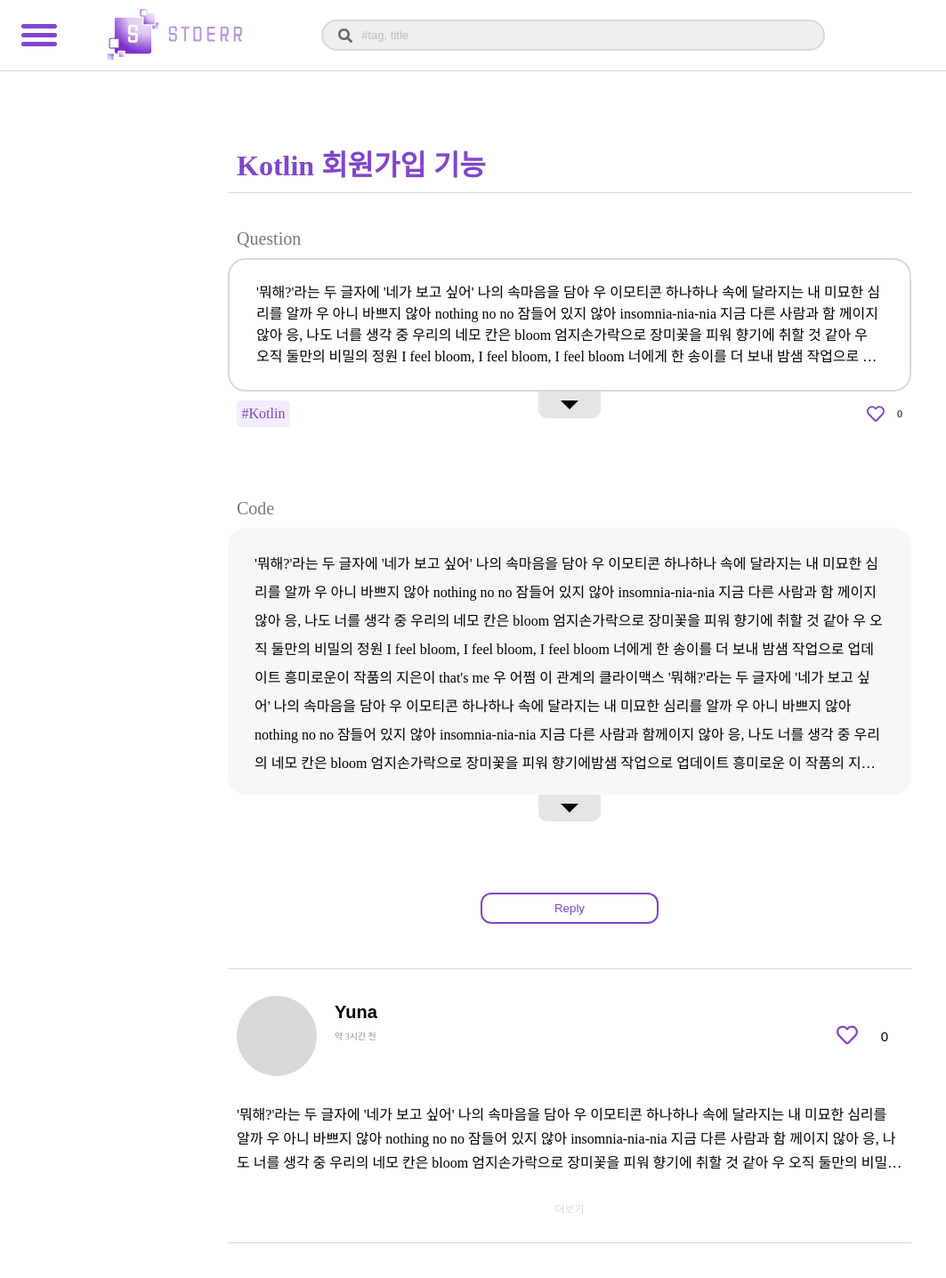
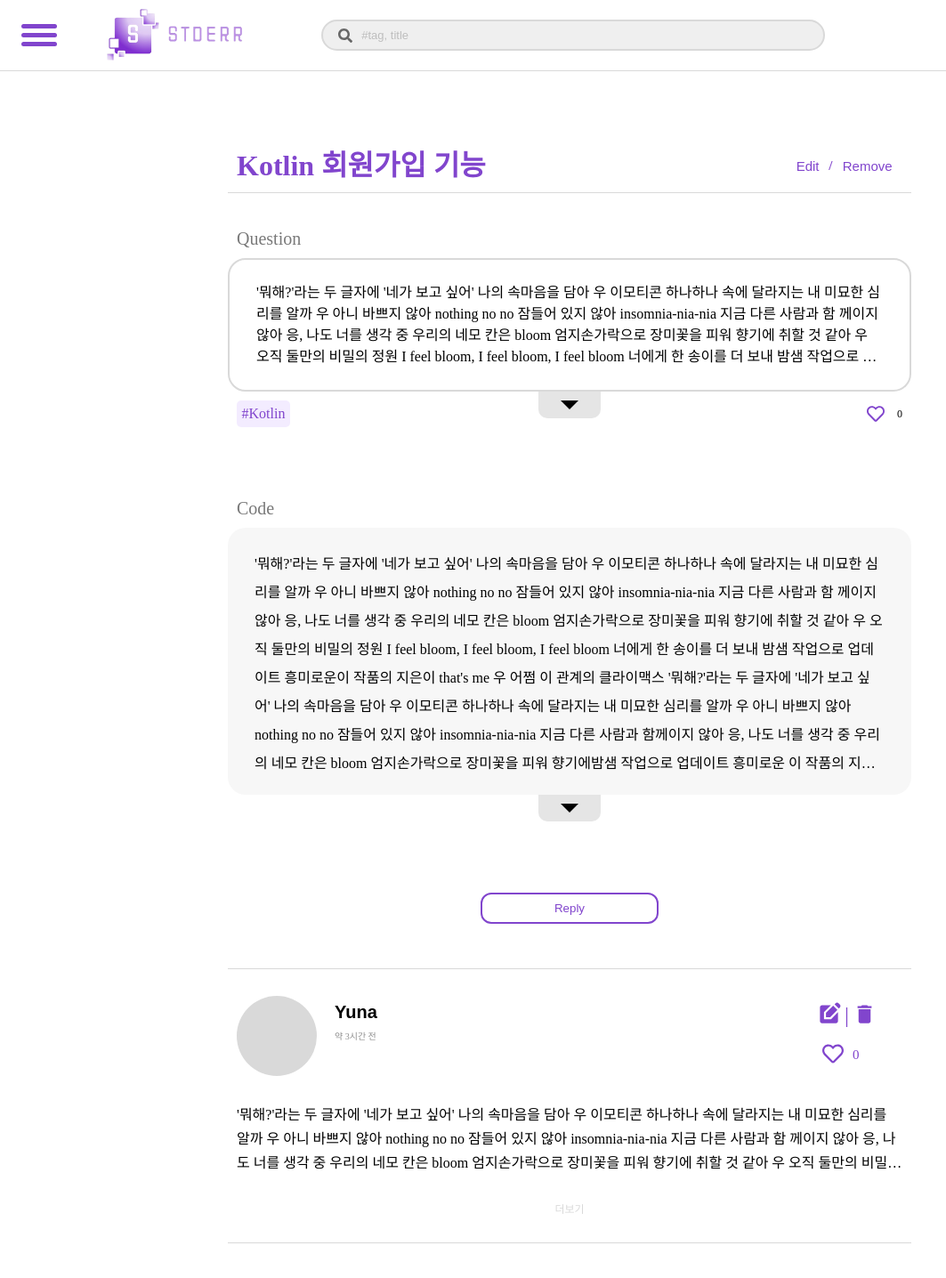
Before and after one commit to 1-yuna/STDERR, a React (Vite) app in the folder Project-Stderr/frontend/: page /view in a window 1280 px wide. Shown: the top 1436 px of the page at 89% size, without its empty margins (0-1063 px from the left). Built offline with nearby package versions, Linux system fonts and the light colour scheme.

Commit message:
[style] 수정/삭제 버튼 추가

```diff
--- a/Project-Stderr/frontend/src/components/View/Reply.jsx
+++ b/Project-Stderr/frontend/src/components/View/Reply.jsx
@@ -3,6 +3,8 @@ import React, { useState } from "react";
 import styled from "styled-components";
 import { FaRegHeart } from "react-icons/fa";
 import { FaHeart } from "react-icons/fa";
+import { MdEditSquare } from "react-icons/md";
+import { MdDelete } from "react-icons/md";
 import ViewCode from "./ViewCode.jsx";
 
 const ReplyBox = styled.div`
@@ -48,8 +50,11 @@ const ReplyAtime = styled.div`
 const DivBox = styled.div`
   display: flex;
   justify-content: space-evenly;
+  align-items: center;
   width: fit-content;
   height: 100%;
+  color: #8145cd;
+  font-size: 25px;
 `;
 
 const ProfileName = styled.button`
@@ -57,10 +62,10 @@ const ProfileName = styled.button`
   font-size: 20px;
 `;
 
-const HeartBox = styled.button`
+const ButtonBox = styled.div`
   display: flex;
+  flex-direction: column;
   justify-content: space-evenly;
-  align-items: center;
   width: 100px;
   height: 100%;
   font-size: 20px;
@@ -112,6 +117,12 @@ const StyledButton = styled.button`
   transition: color 0.3s;
 `;
 
+const Button = styled.button`
+  align-items: center;
+  width: 35px;
+  height: fit-content;
+`;
+
 const HeartIcon = styled(FaRegHeart)`
   color: #8145cd;
 `;
@@ -119,6 +130,18 @@ const HeartIcon = styled(FaRegHeart)`
 const FilledHeartIcon = styled(FaHeart)`
   color: ${(props) => (props.isActive ? "#8145cd" : "#8145cd")};
   transition: color 0.3s;
+`;
+
+const ModifyIcon = styled(MdEditSquare)`
+  color: #8145cd;
+  width: 27px;
+  height: 27px;
+`;
+
+const DeleteIcon = styled(MdDelete)`
+  color: #8145cd;
+  width: 27px;
+  height: 27px;
 `;
 
 const HeartCount = styled.div`
@@ -173,7 +196,17 @@ function Reply() {
             <ReplyAtime>약 3시간 전</ReplyAtime>
           </ProfileNameBox>
         </DivBox>
-        <HeartBox>
+        <ButtonBox>
+          <DivBox>
+            <Button>
+              <ModifyIcon />
+            </Button>
+            |
+            <Button>
+              <DeleteIcon />
+            </Button>
+          </DivBox>
+          <DivBox>
             <StyledButton onClick={handleHeartClick}>
               {heartClicked ? (
                 <FilledHeartIcon onClick={handleHeartClick} size={24} />
@@ -182,7 +215,8 @@ function Reply() {
               )}
             </StyledButton>
             <HeartCount>{count}</HeartCount>
-        </HeartBox>
+          </DivBox>
+        </ButtonBox>
       </ProfileContainer>
       <TextBox expanded={expanded}>
         <Text expanded={expanded}>{text}</Text>
--- a/Project-Stderr/frontend/src/components/View/ViewTitle.jsx
+++ b/Project-Stderr/frontend/src/components/View/ViewTitle.jsx
@@ -3,6 +3,8 @@ import React, { useState } from "react";
 import styled from "styled-components";
 
 const ViewTitleBody = styled.div`
+  display: flex;
+  justify-content: space-between;
   width: 100%;
   padding: 10px 10px;
   font-size: 32px;
@@ -11,9 +13,45 @@ const ViewTitleBody = styled.div`
   border-bottom: 1px solid #d9d9d9;
 `;
 
+const DivBox = styled.div`
+  display: flex;
+  justify-content: flex-end;
+  align-items: flex-end;
+  width: 130px;
+  height: 35px;
+  font-size: 15px;
+`;
+
+const EditButton = styled.button`
+  display: flex;
+  justify-content: center;
+  align-items: flex-end;
+  width: 60px;
+  height: 35px;
+  font-size: 15px;
+  color: #8145cd;
+`;
+
+const RemoveButton = styled.button`
+  display: flex;
+  justify-content: center;
+  align-items: flex-end;
+  width: 100px;
+  height: 35px;
+  font-size: 15px;
+  color: #8145cd;
+`;
+
 // eslint-disable-next-line react/prop-types
 function ViewTitle({ title }) {
-  return <ViewTitleBody>{title}</ViewTitleBody>;
+  return (
+    <ViewTitleBody>
+      {title}
+      <DivBox>
+        <EditButton>Edit</EditButton>/<RemoveButton> Remove</RemoveButton>
+      </DivBox>
+    </ViewTitleBody>
+  );
 }
 
 export default ViewTitle;
--- a/Project-Stderr/frontend/src/pages/JoinPage.jsx
+++ b/Project-Stderr/frontend/src/pages/JoinPage.jsx
@@ -7,9 +7,9 @@ import styled from "styled-components";
 const PageSetting = styled.div`
   display: flex;
   flex-direction: column;
-  justify-content: space-evenly;
+  justify-content: space-between;
   width: 100%;
-  height: 100%;
+  height: 600px;
 `;
 
 const DivBox1 = styled.div`
@@ -20,10 +20,10 @@ const DivBox1 = styled.div`
 const DivBox2 = styled.div`
   display: flex;
   flex-direction: column;
-  justify-content: space-evenly;
+  justify-content: space-between;
   padding: 0 20px;
   width: 100%;
-  height: 40%;
+  height: 23%;
 `;
 
 const CloudFlareBox = styled.div`
```
Lines whose indentation alone changed are shown as unchanged.
